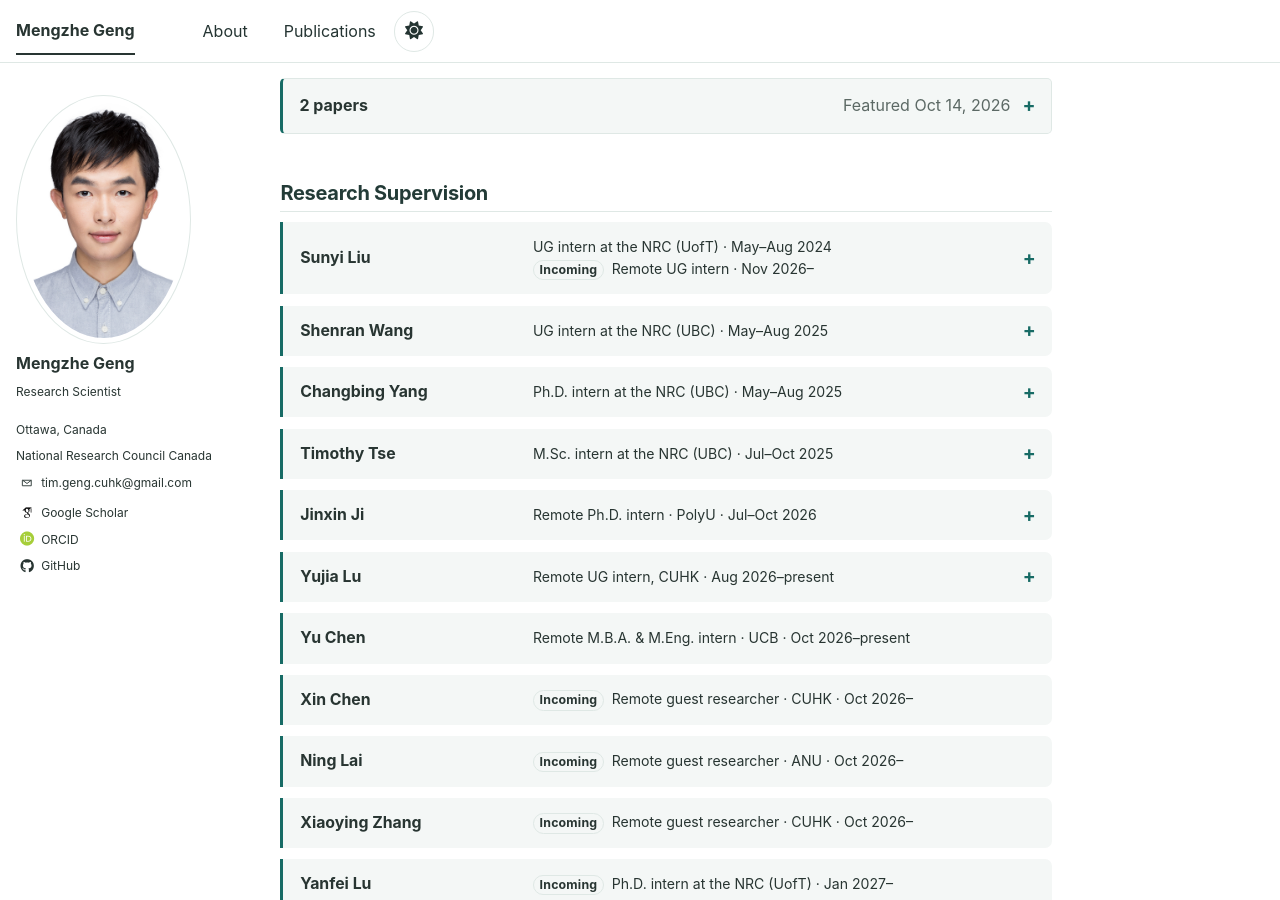
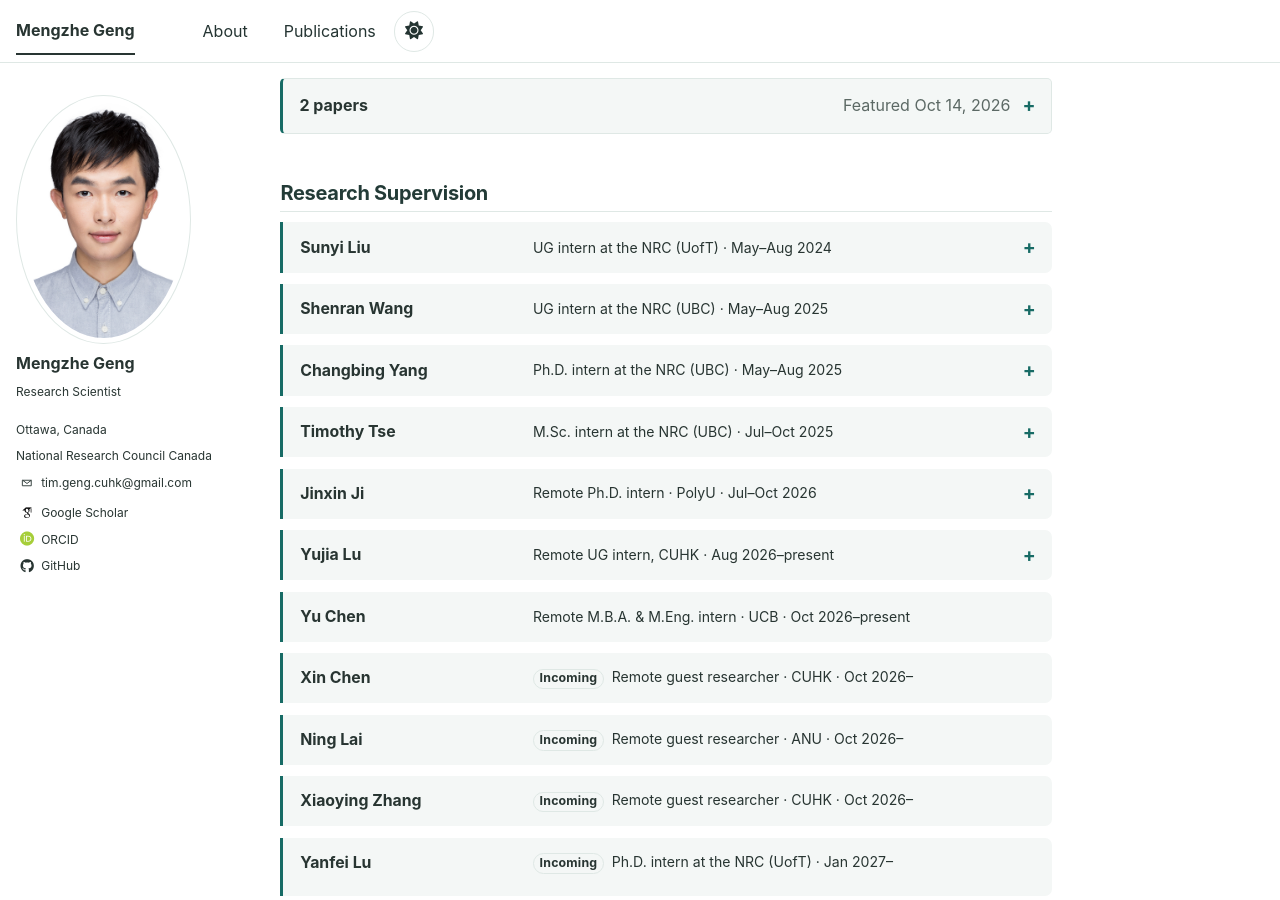
Before and after one commit to MENGZHEGENG/MENGZHEGENG.github.io, a Jekyll site: the page built from _pages/about.md, in a window 1280 px wide and 900 px high, scrolled down 2726 px. Built offline with Jekyll 4.4.1, drawn with Linux system fonts in a browser that asks for light colours; some web fonts are replaced.

Commit message:
Remove Sunyi Liu incoming supervision status

```diff
--- a/_pages/about.md
+++ b/_pages/about.md
@@ -182,7 +182,7 @@
   <details class="supervision-entry">
     <summary class="supervision-heading">
       <span class="supervision-name">Sunyi Liu</span>
-      <span class="publication-meta supervision-roles"><span class="supervision-role-line supervision-role-line--plain"><span class="supervision-role-copy">UG intern at the NRC (UofT) · May–Aug 2024</span></span><span class="supervision-role-line"><span class="supervision-role-tag">Incoming</span><span class="supervision-role-copy">Remote UG intern · Nov 2026–</span></span></span>
+      <span class="publication-meta supervision-roles"><span class="supervision-role-line supervision-role-line--plain"><span class="supervision-role-copy">UG intern at the NRC (UofT) · May–Aug 2024</span></span></span>
     </summary>
     <div class="supervision-details">
       <p class="supervision-detail"><span class="supervision-label">Funding</span><span class="supervision-detail-copy"><a class="person-link" href="https://www.nrc.canada.ca/en/corporate/corporate-overview/rebecca-hart" target="_blank" rel="noopener noreferrer">Rebecca Hart</a></span></p>
```
